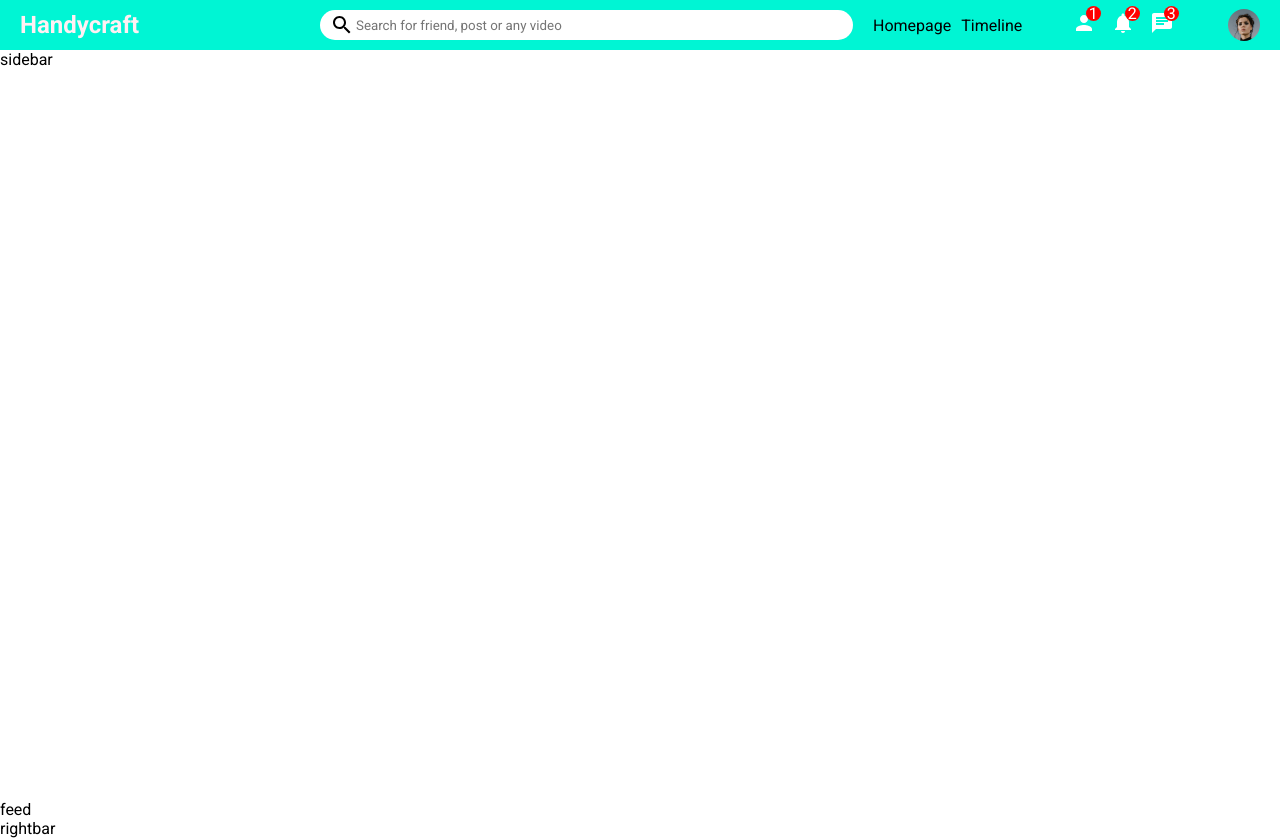
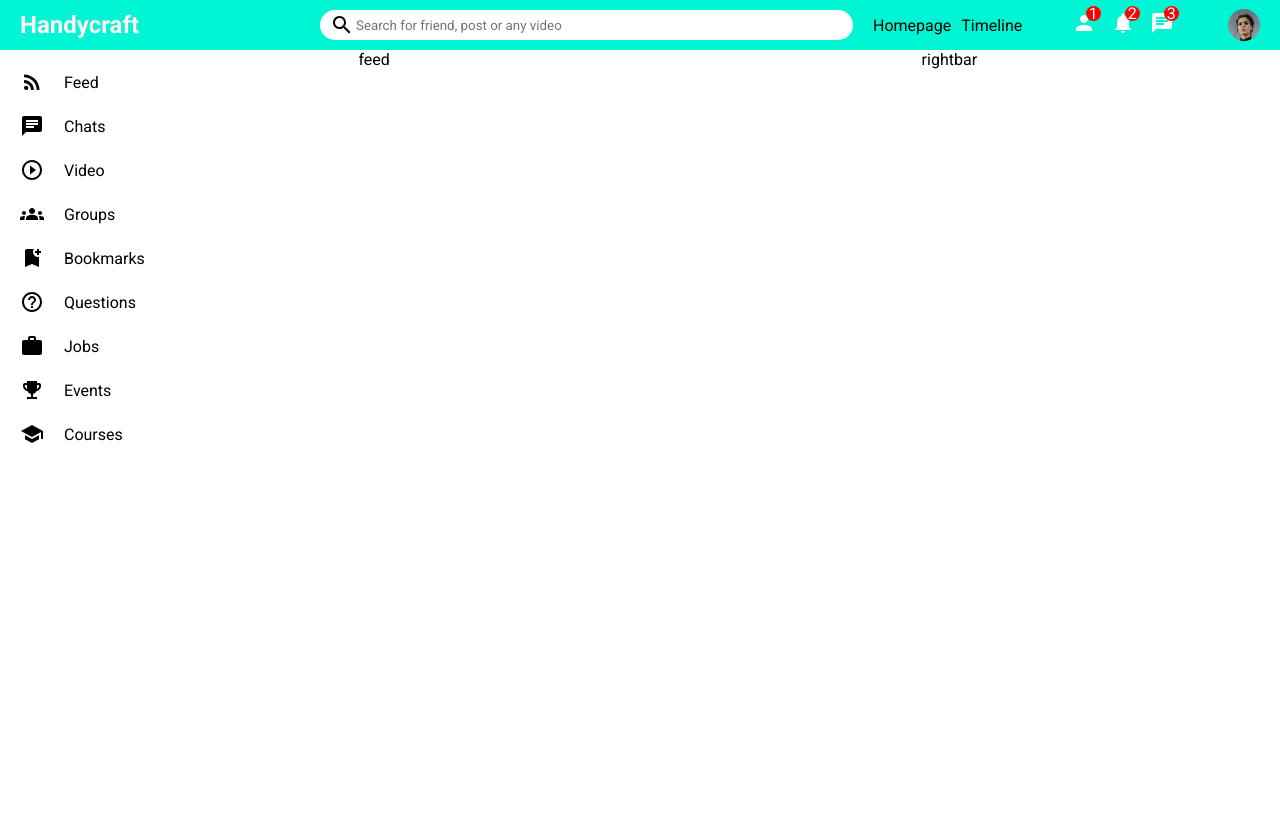
Before and after one commit to SAHEBDHARA/react-social-medial-app, a React (Create React App) app: page / in a window 1280 px wide. After the commit the page ends 800 px from the top, so only its background shows below. Built offline with nearby package versions, Linux system fonts and the light colour scheme.

Commit message:
save all

```diff
--- a/src/components/feed/feed.css
+++ b/src/components/feed/feed.css
@@ -1,3 +1,3 @@
 .feed{
-    left: 140px;
+    flex: 5.5;
 }
--- a/src/components/rightbar/rightbar.css
+++ b/src/components/rightbar/rightbar.css
@@ -1,3 +1,3 @@
 .rightbar{
-    flex: 3.5 !important;
+    flex: 3.5 ;
 }
--- a/src/components/sidebar/sidebar.jsx
+++ b/src/components/sidebar/sidebar.jsx
@@ -1,9 +1,63 @@
 import "./sidebar.css"
+import { RssFeed } from "@mui/icons-material"
+import {Chat} from '@mui/icons-material';
+import PlayCircleOutlineIcon from '@mui/icons-material/PlayCircleOutline';
+import GroupsIcon from '@mui/icons-material/Groups';
+import BookmarkAddIcon from '@mui/icons-material/BookmarkAdd';
+import HelpOutlineIcon from '@mui/icons-material/HelpOutline';
+import WorkIcon from '@mui/icons-material/Work';
+import EmojiEventsIcon from '@mui/icons-material/EmojiEvents';
+import SchoolIcon from '@mui/icons-material/School';
+
+
+
+
 
 export default function sidebar() {
   return (
     <div className='sidebar'>
-        sidebar
+       <div className="sidebarWraper">
+         <ul className="sidebarList">
+           <li className="sidebarListItem">
+            <RssFeed className="sidebarIcon"/>
+            <span className="sidebarListItemText">Feed</span>
+           </li>
+           <li className="sidebarListItem">
+            <Chat className="sidebarIcon"/>
+            <span className="sidebarListItemText">Chats</span>
+           </li>
+           <li className="sidebarListItem">
+            <PlayCircleOutlineIcon className="sidebarIcon"/>
+            <span className="sidebarListItemText">Video</span>
+           </li>
+           <li className="sidebarListItem">
+            <GroupsIcon className="sidebarIcon"/>
+            <span className="sidebarListItemText">Groups</span>
+           </li>
+           <li className="sidebarListItem">
+            <BookmarkAddIcon className="sidebarIcon"/>
+            <span className="sidebarListItemText">Bookmarks</span>
+           </li>
+
+           <li className="sidebarListItem">
+            <HelpOutlineIcon className="sidebarIcon"/>
+            <span className="sidebarListItemText">Questions</span>
+           </li>
+
+           <li className="sidebarListItem">
+            <WorkIcon className="sidebarIcon"/>
+            <span className="sidebarListItemText">Jobs</span>
+           </li>
+           <li className="sidebarListItem">
+            <EmojiEventsIcon className="sidebarIcon"/>
+            <span className="sidebarListItemText">Events</span>
+           </li>
+           <li className="sidebarListItem">
+            <SchoolIcon className="sidebarIcon"/>
+            <span className="sidebarListItemText">Courses</span>
+           </li>
+         </ul>
+       </div>
     </div>
   )
 }
--- a/src/pages/home/home.css
+++ b/src/pages/home/home.css
@@ -1,4 +1,4 @@
-.homeContiner{
+.homeContainer{
     display: flex;
     width: 100%;
 
```
